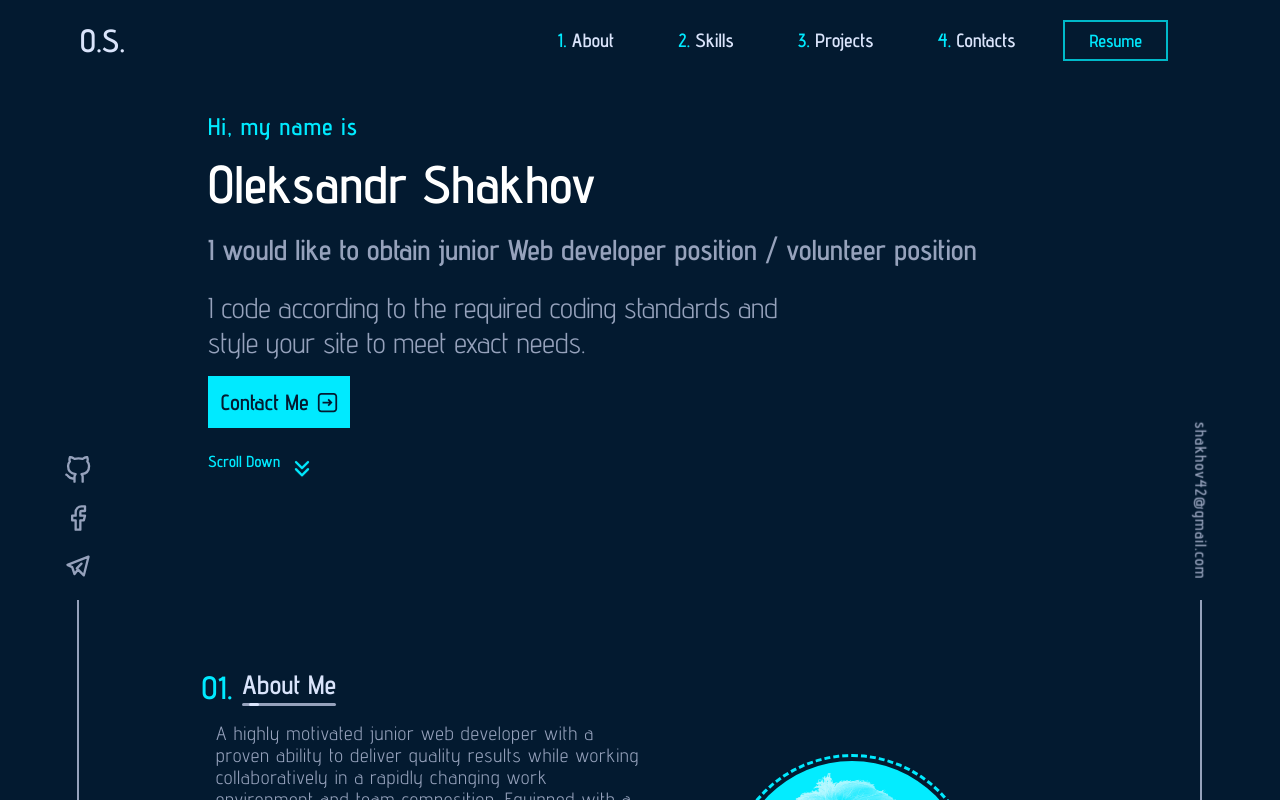
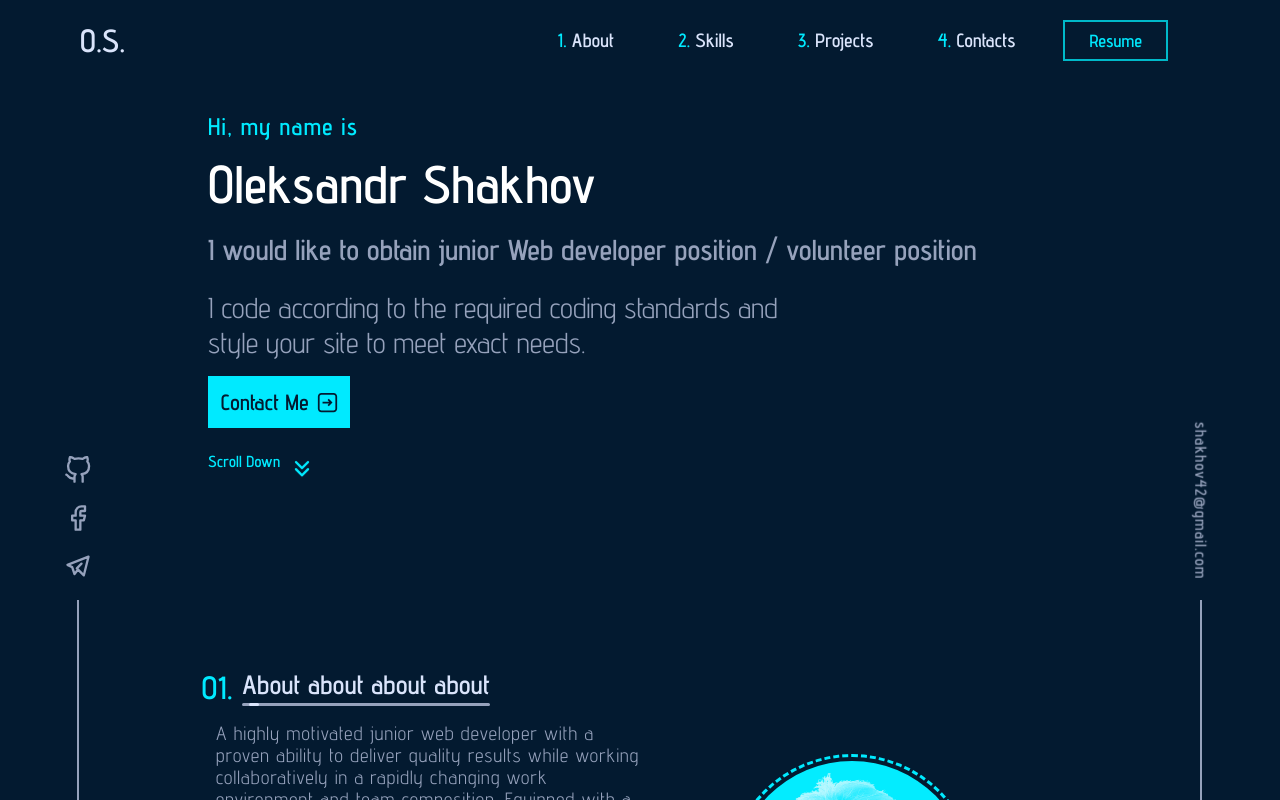
Before and after one commit to OleksandrShakhov/my-portfolio, a React (Create React App) app: page / in a window 1280 px wide. Shown: the top 800 px of the page. Built offline with nearby package versions, Linux system fonts and the light colour scheme.

Commit message:
Update About.jsx

```diff
--- a/src/Components/About Section/About.jsx
+++ b/src/Components/About Section/About.jsx
@@ -9,7 +9,7 @@ export default function About() {
 			<div className="sectionTitle">
 				<span className="titleNumber">01.</span>
 				<h5 className="titleText">
-					About Me
+					About about about about
 					<div className="underline"><span></span></div>
 				</h5>
 			</div>
```
